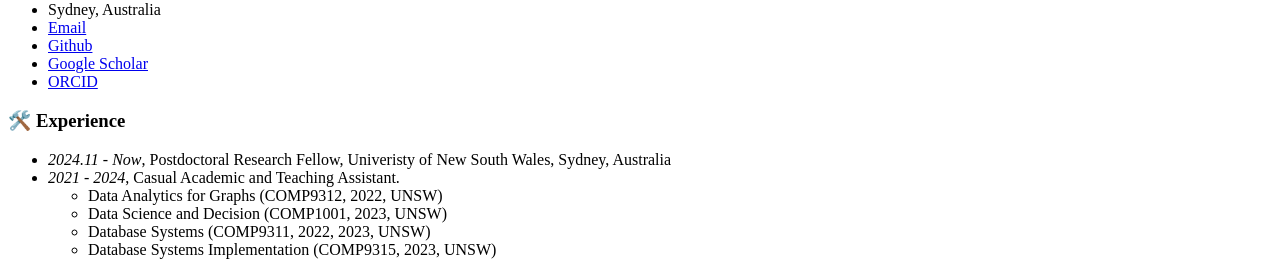
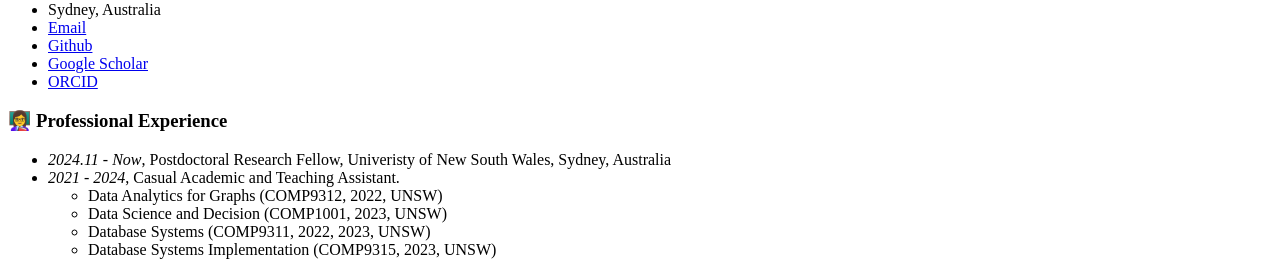
Before and after one commit to jianwei-cse/jianwei-cse.github.io, a Jekyll site: the page built from _pages/includes/experience.md, in a window 1280 px wide. Shown: the part 1578-1850 px from the top of the page. Built offline with Jekyll 4.4.1, drawn with Linux system fonts in a browser that asks for light colours; our own code applies the rules of GitHub Pages for plain Markdown files; a script bundle is joined from its source files by our own code.

Commit message:
first commit

```diff
--- a/_data/navigation.yml
+++ b/_data/navigation.yml
@@ -11,7 +11,7 @@ main:
     url: "/#-publications"
 
   - title: "Experience"
-    url: "/#-experience"
+    url: "/#-professional-experience"
 
   - title: "Education"
     url: "/#-education"
--- a/_pages/includes/experience.md
+++ b/_pages/includes/experience.md
@@ -1,4 +1,4 @@
-# 🛠️ Experience
+# 👩‍🏫 Professional Experience
 
 - *2024.11 - Now*, Postdoctoral Research Fellow, Univeristy of New South Wales, Sydney, Australia
 - *2021 - 2024*, Casual Academic and Teaching Assistant.
```
Also changed, not shown: _pages/includes/service.md (+1 -1 lines).
